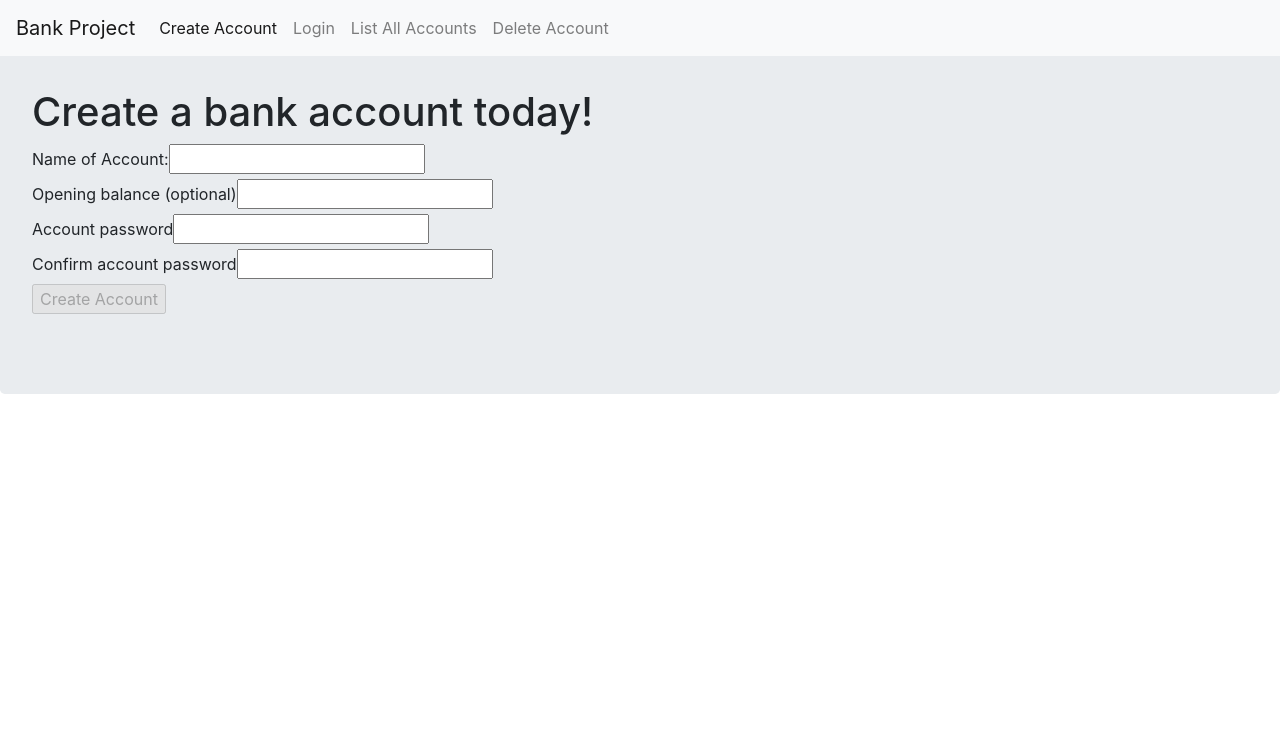
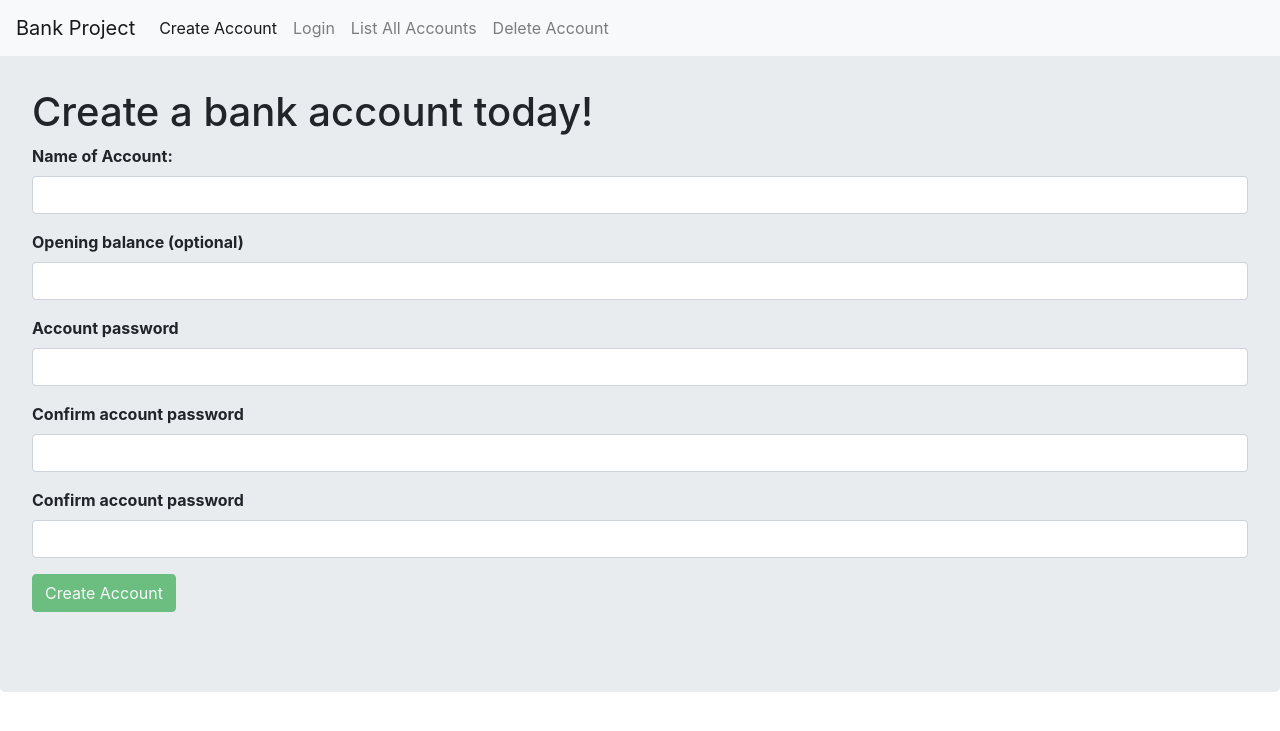
Before and after one commit to rainbow1128/Flask-banking-app, a Flask app: page /create_account in a window 1280 px wide. Shown: the top 731 px of the page. Run offline with Flask 2, Linux system fonts and the light colour scheme; some libraries are stand-ins or nearby versions.

Commit message:
added bootsrap form-group classes

```diff
--- a/templates/create_account.html
+++ b/templates/create_account.html
@@ -4,11 +4,37 @@
         <h1>Create a bank account today!</h1>
         <form method="POST">
           {{ form.hidden_tag()}}
-          {{ form.name.label }}{{ form.name() }} <span id="name-checker"></span><br/>
-          {{ form.balance.label }}{{ form.balance() }} <br/>
-          {{ form.password.label }}{{ form.password() }} <br/>
-          {{ form.pwd_confirm.label }}{{ form.pwd_confirm() }} <br/>
-          {{ form.submit(disabled=True) }}
+          <div class="form-group">
+            <strong>
+              {{ form.name.label }}
+            </strong>
+            {{ form.name(class="form-control") }} <span id="name-checker"></span>
+          </div>
+          <div class="form-group">
+            <strong>
+              {{ form.balance.label }}
+            </strong>
+            {{ form.balance(class="form-control") }}
+          </div>
+          <div class="form-group">
+            <strong>
+              {{ form.password.label }}
+            </strong>
+            {{ form.password(class="form-control") }}
+          </div>
+          <div class="form-group">
+            <strong>
+              {{ form.pwd_confirm.label }}
+            </strong>
+            {{ form.pwd_confirm(class="form-control") }}
+          </div>
+          <div class="form-group">
+            <strong>
+              {{ form.pwd_confirm.label }}
+            </strong>
+            {{ form.pwd_confirm(class="form-control") }}
+          </div>
+          {{ form.submit(disabled=True, class="btn btn-success") }}
         </form>
     </div>
     <script>
```
